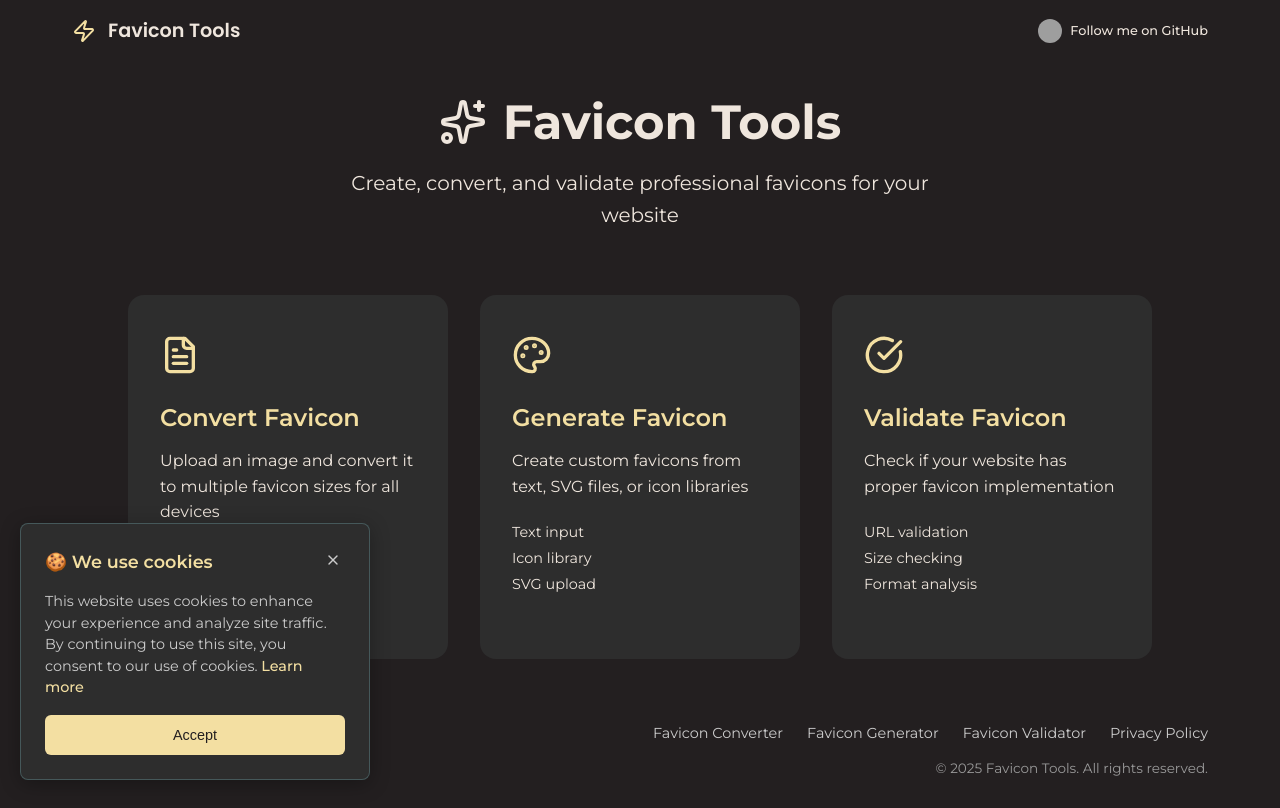
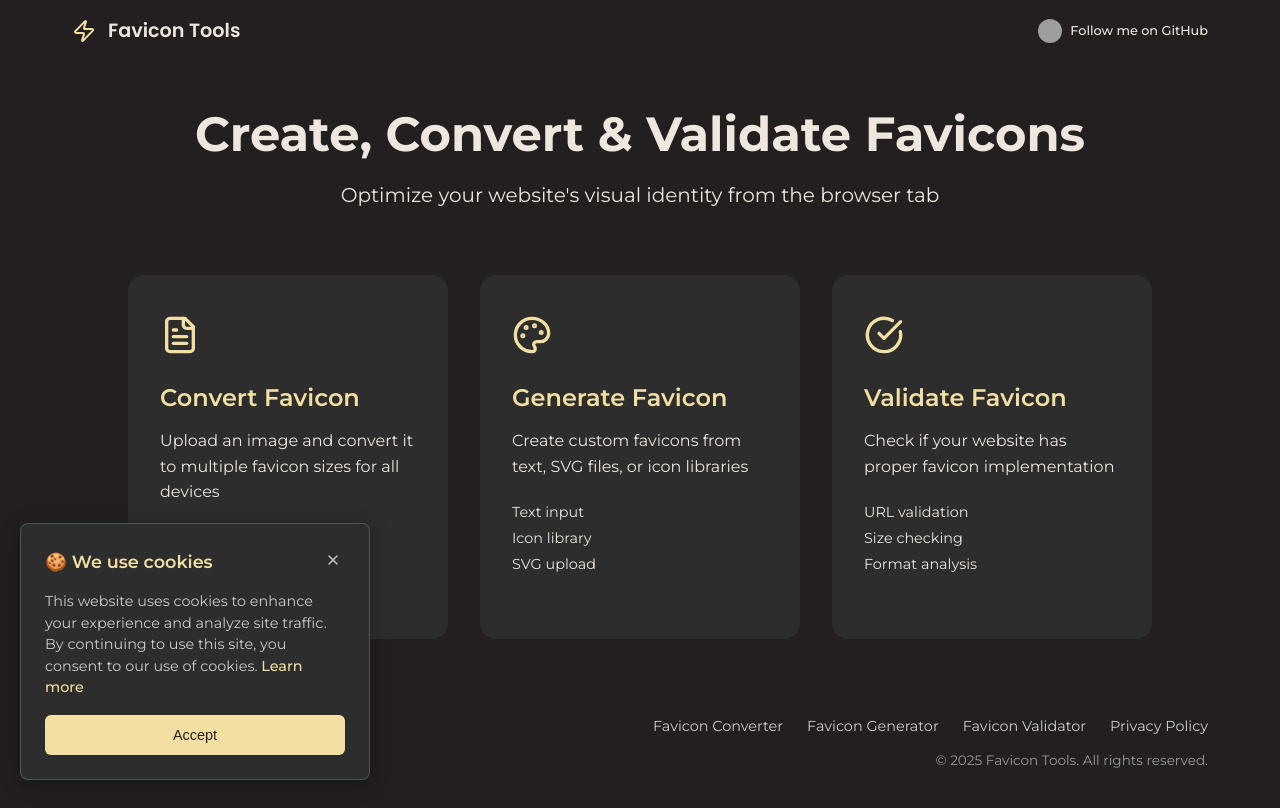
Before and after one commit to gburgose/favicon-generator, a Next.js app: page / in a window 1280 px wide. Built offline with nearby package versions, Linux system fonts and the light colour scheme; no server answers; grey boxes are pictures that could not be loaded.

Commit message:
feat: Update HomePage title and subtitle for better clarity
- Changed the main title to "Create, Convert & Validate Favicons" for a more descriptive approach.
- Updated the subtitle to "Optimize your website's visual identity from the browser tab" to better reflect the page's purpose.

```diff
--- a/src/app/page.tsx
+++ b/src/app/page.tsx
@@ -7,11 +7,10 @@ export default function HomePage() {
       <section className="home">
         <div className="home__header">
           <h1 className="home__title">
-            <Sparkles size={48} className="home__title-icon" />
-            Favicon Tools
+            Create, Convert & Validate Favicons
           </h1>
           <p className="home__subtitle">
-            Create, convert, and validate professional favicons for your website
+            Optimize your website's visual identity from the browser tab
           </p>
         </div>
 
```
